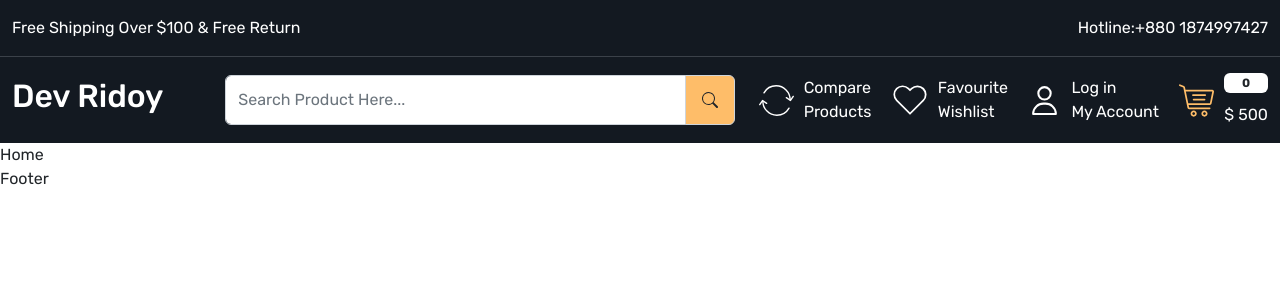
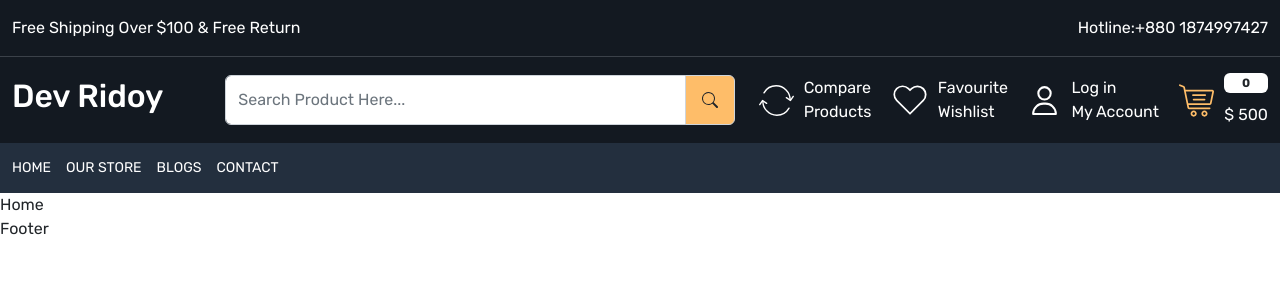
Before and after one commit to ridoy113/corner-ecommerce-app, a React (Create React App) app: page / in a window 1280 px wide. Shown: the top 300 px of the page. Built offline with nearby package versions, Linux system fonts and the light colour scheme.

Commit message:
navbar navlink added

```diff
--- a/src/App.css
+++ b/src/App.css
@@ -7,6 +7,7 @@
   --color-131921: #131921;
   --color-3b4149: #3b4149;
   --color-febd69: #febd69;
+  --color-232f3e: #232f3e;
 }
 body{
   font-family: 'Rubik', sans-serif;
@@ -36,8 +37,20 @@
 .header-upper .input-group-text{
   background-color: var(--color-febd69);
 }
+.header-bottom{
+  background-color: var(--color-232f3e);
+}
 .header-upper.header-upper-links img{
 width: 35px;
 height: 35px;
 }
+.header-bottom .menu-links a{
+  color: white;
+  font-size: 14px;
+  line-height: 18px;
+  font-weight: 400;
+  letter-spacing: 0.3;
+  text-transform: uppercase;
+
+}
 /* Header Part End Here */
--- a/src/components/Header.js
+++ b/src/components/Header.js
@@ -90,6 +90,26 @@
           </div>
         </div>
       </header>
+
+      <header className="header-bottom py-3">
+        <div className="container-xxl">
+          <div className="row">
+            <div className="col-12">
+              <div className="menu-bottom d-flex align-items-center">
+                <div></div>
+                <div className="menu-links">
+                  <div className="d-flex align-items-center gap-15">
+                    <NavLink to="/">Home</NavLink>
+                    <NavLink to="/">Our Store</NavLink>
+                    <NavLink to="/">Blogs</NavLink>
+                    <NavLink to="/contact">Contact</NavLink>
+                  </div>
+                </div>
+              </div>
+            </div>
+          </div>
+        </div>
+      </header>
     </>
   );
 };
```
